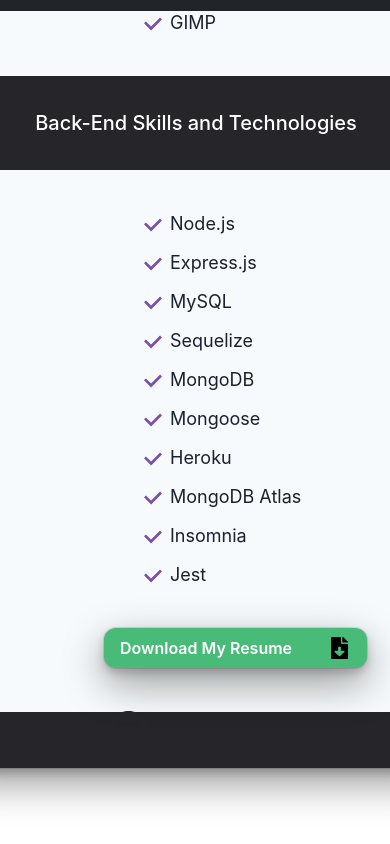
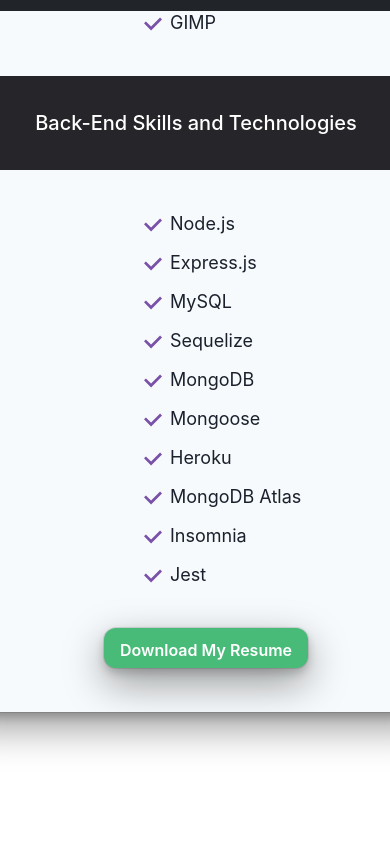
Before and after one commit to JessicaLDaley/my-portfolio, a React (Create React App) app: page /Resume in a window 390 px wide. Shown: the part 833-1677 px from the top of the page. Built offline with nearby package versions, Linux system fonts and the light colour scheme.

Commit message:
made form more responsive with media queries

```diff
--- a/src/components/pages/Resume.js
+++ b/src/components/pages/Resume.js
@@ -173,9 +173,10 @@
 
                     <Button
 
-        ml="4rem"
+        ml="7rem"
          mb="1"
          mt="10"
+         pt="1"
          className="resumebtn"
           bg={'green.400'}
           color={'white'}
@@ -186,21 +187,9 @@
           }}
           _focus={{
             bg: 'green.500',
-          }}><Text mr="1">Download My Resume</Text> <a className="resumeLink" href={resumeDoc} target="_blank" rel="noreferrer"><img width="17rem"  className="downloadResume" src={downloadResume} alt="download icon" />
+          }}><a className="resumeLink" href={resumeDoc} target="_blank" rel="noreferrer"><Text color="white">Download My Resume</Text>
           </a></Button>
-          <a href="https://github.com/JessicaLDaley">
-                    <IconButton
-                      aria-label="github"
-                      variant="ghost"
-                      size="lg"
-                      mb="3"
-                      mt="9"
-                      float="left"
-                      color="primary.100"
-                      isRound={true}
-                      _hover={{ bg: 'primary.400' }}
-                      icon={<BsGithub  size="43px"/> }
-                      /></a>
+
 
                 </Box>
             </Box>
--- a/src/components/styles.css
+++ b/src/components/styles.css
@@ -84,6 +84,9 @@
     margin-top: 2%;
     border-style:inset;
 }
+.profile-contact{
+  border: thin solid gray;
+}
 
 .hero {
     width: 100%;
@@ -128,6 +131,9 @@
     width:10%;
 
 
+}
+.contact-me{
+  margin-left:20px;
 }
 
 /* //////////////////////////////////// MEDIA QUIERIES//////////////////////////////////////////////////////// */
@@ -174,7 +180,16 @@
 
     }
   }
+  @media screen and (min-width : 300px) and (max-width : 1000px) {
+    .resumebtn {
+        margin-right:5rem;
 
+
+
+
+
+    }
+  }
  /* end resume */
 /* /////////////////////////////////////////////////////////////////////////////////////////////////////// */
  /* portfolio */
@@ -280,3 +295,34 @@
     }
   }
   /* end homepage */
+
+  @media screen and (min-width : 300px) and (max-width : 800px)   {
+    .contact-head{
+       margin-left:3rem;
+
+
+
+
+
+    }
+  }
+  @media screen and (min-width : 200px) and (max-width : 800px)   {
+    .contact-me{
+       margin-left:2rem;
+
+
+
+
+
+    }
+  }
+  @media screen and (min-width : 200px) and (max-width : 800px)   {
+    .form{
+       margin-left:5rem;
+
+
+
+
+
+    }
+  }
```
Also changed, not shown: src/components/pages/Contact.js (+8 -8 lines).
